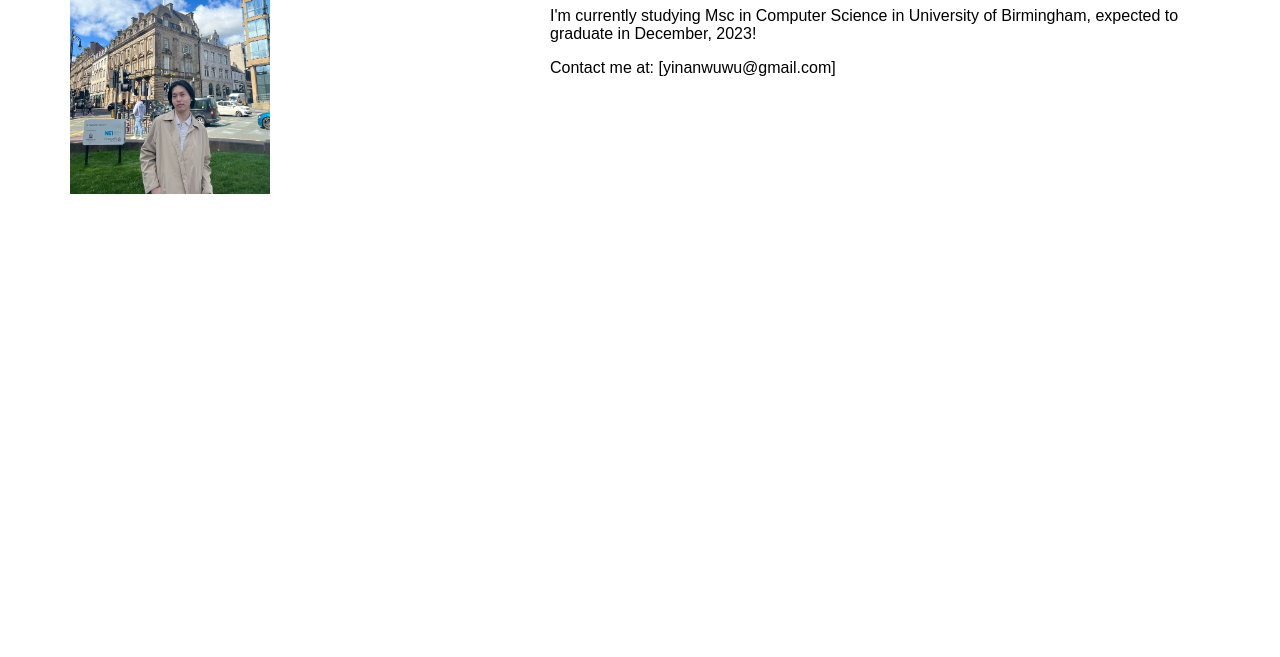
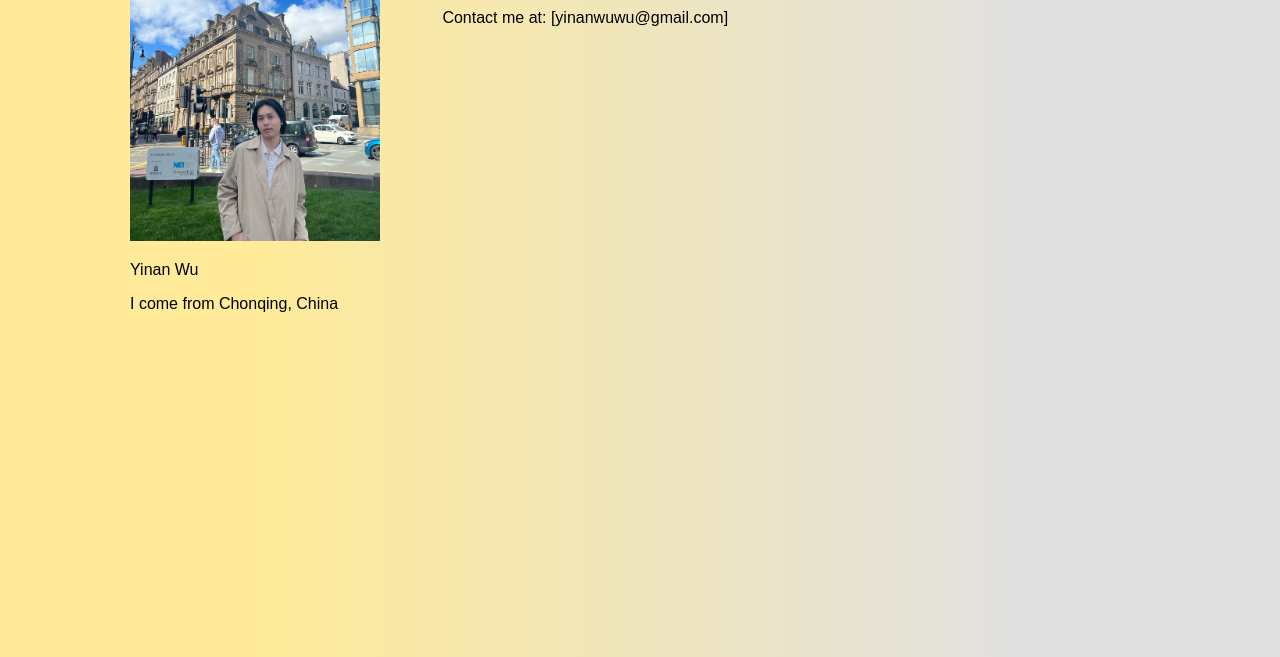
Before and after one commit to YinanWusoymilk/YinanWusoymilk.github.io, a plain HTML site: page index.html in a window 1280 px wide. Shown: the part 143-800 px from the top of the page. Drawn offline with Linux system fonts and the light colour scheme.

Commit message:
Update index.html

```diff
--- a/index.html
+++ b/index.html
@@ -7,22 +7,32 @@
     <style>
         body {
             font-family: Arial, sans-serif;
-            margin: 50px;
+            margin: 0; /* 移除外边距 */
             display: flex;
+            height: 100vh; /* 设置高度为视口的100% */
+            background: linear-gradient(to right, #FFEB99 20%, #E0E0E0 80%);
         }
 
         #photo-container {
-            width: 40%;
+            width: 33%;
             padding: 20px;
+            padding-left: 130px;
+            box-sizing: border-box; /* 使内边距和边框不增加元素的总宽度 */
+            overflow: auto;
+
         }
 
         #content-container {
             width: 60%;
             padding: 20px;
+            box-sizing: border-box;
+            overflow: auto;
+
         }
 
         img {
-            width: 200px;
+            margin-top: 30px;
+            width: 250px;
             height: auto;
         }
 
@@ -31,6 +41,8 @@
 <body>
     <div id="photo-container">
         <img src="images/myphoto.jpg" alt="My Photo">
+        <p>Yinan Wu</p>
+        <p>I come from Chonqing, China</p>
     </div>
     <div id="content-container">
         <h1>Welcome to My Personal Website!</h1>
```
